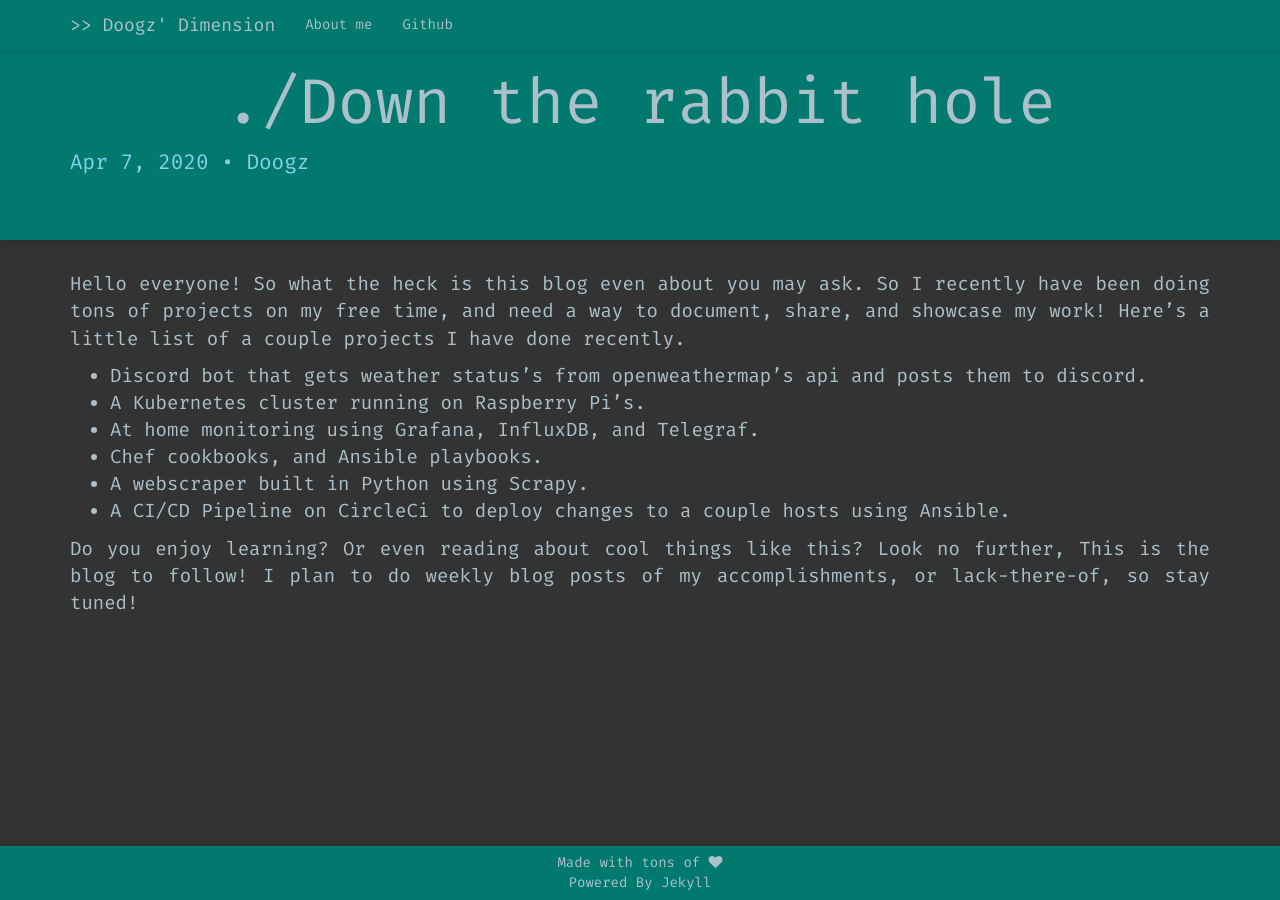
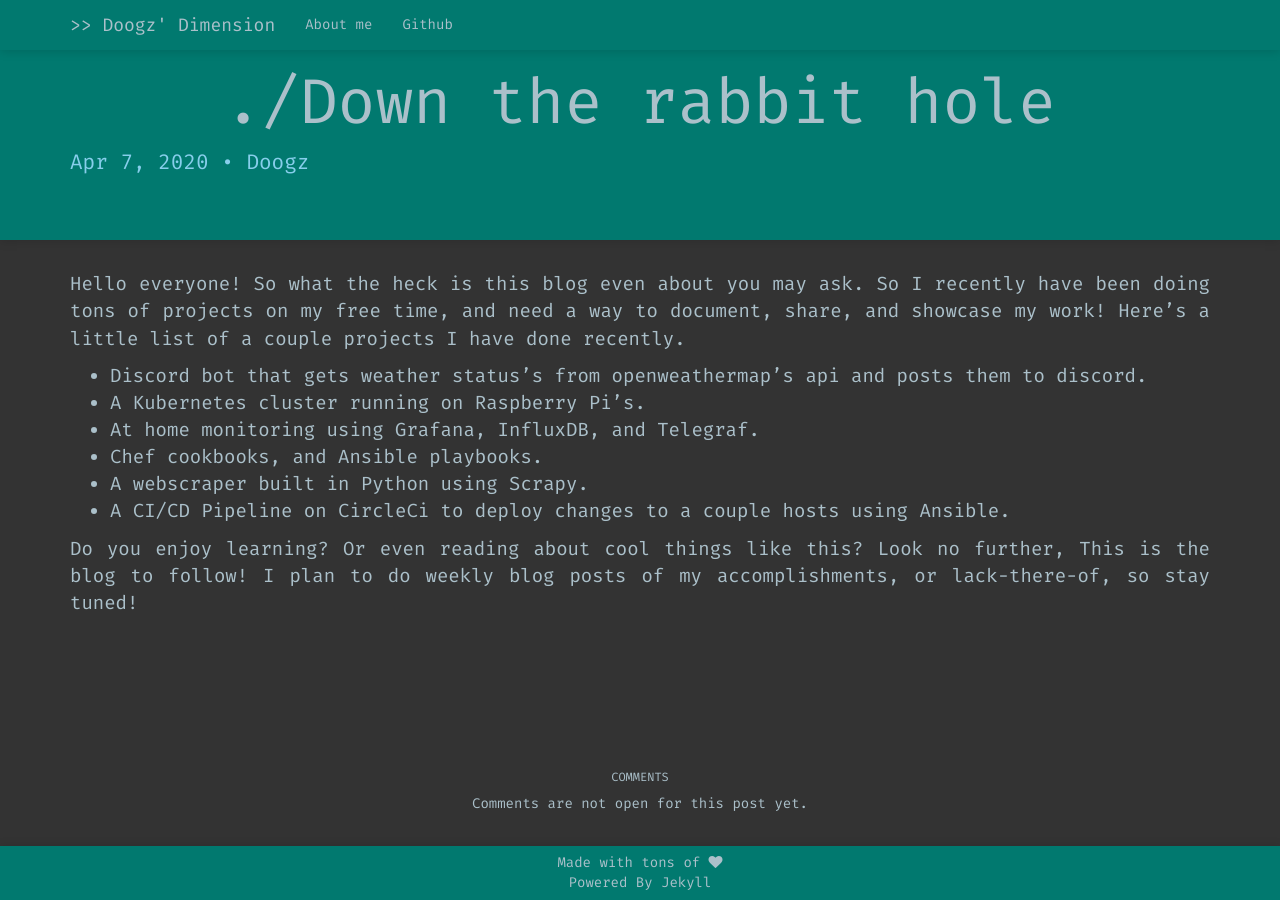
Before and after one commit to wdoogz/wdoogz.github.io, a Jekyll site: the page built from _posts/2020-04-07-first-post.markdown, in a window 1280 px wide. Built offline with Jekyll 4.4.1, drawn with Linux system fonts in a browser that asks for light colours; nearby versions of some CDN libraries; some web fonts are replaced; part of the change alters nothing that is shown.

Commit message:
Update 2020-04-07-first-post.markdown

```diff
--- a/_posts/2020-04-07-first-post.markdown
+++ b/_posts/2020-04-07-first-post.markdown
@@ -3,6 +3,7 @@ layout: post
 title: "./Down the rabbit hole"
 date: 2020-04-07 22:22:00 +0500
 categories: jekyll update
+github_comments_issueid: "1"
 author: "Doogz"
 ---
 Hello everyone! So what the heck is this blog even about you may ask. So I recently have been doing tons of projects on my free time, and need a way to document, share, and showcase my work! Here's a little list of a couple projects I have done recently.
```
